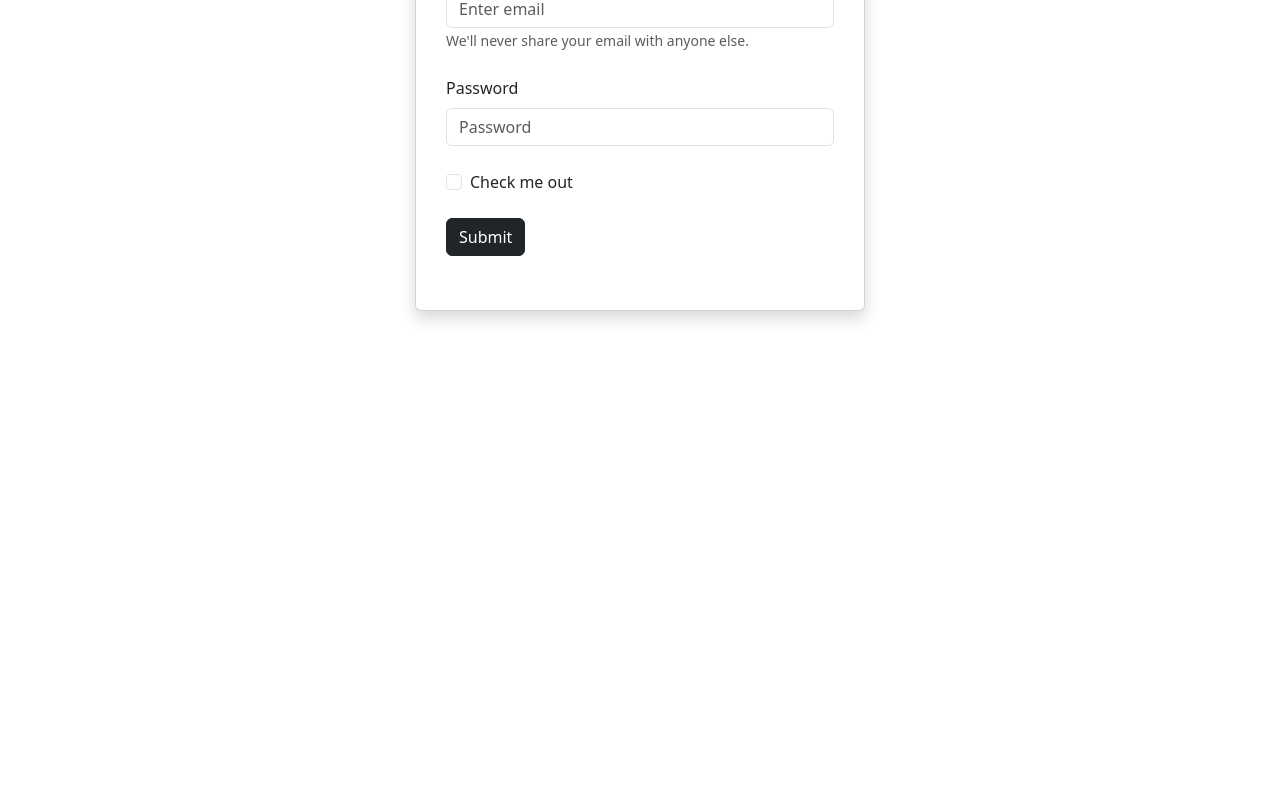
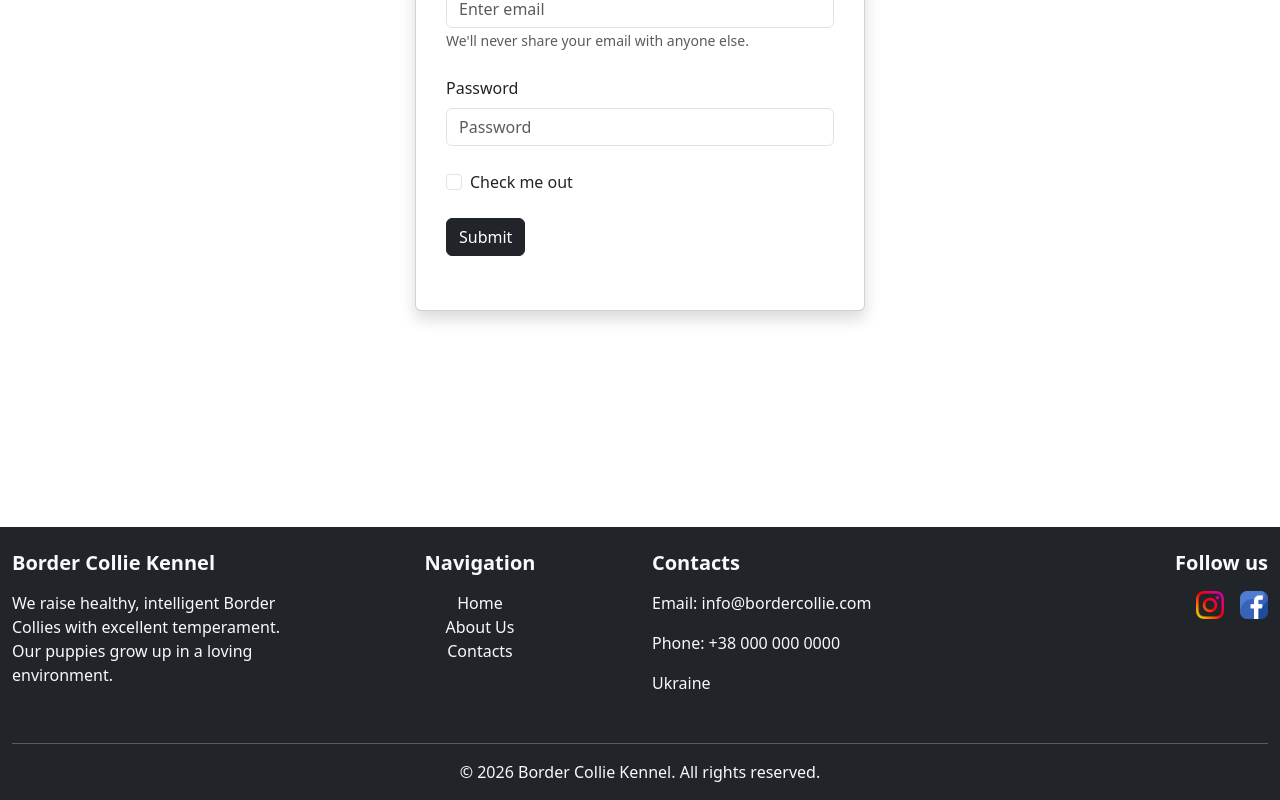
Before and after one commit to lilyashushka-ux/my-project-2, a React (Vite) app: page /contact in a window 1280 px wide. Shown: the part 321-1121 px from the top of the page. Before the commit the page ends 800 px from the top, so only its background shows below. Built offline with nearby package versions, Linux system fonts and the light colour scheme.

Commit message:
Add footer

```diff
--- a/src/App.jsx
+++ b/src/App.jsx
@@ -1,14 +1,26 @@
 import './App.css';
-import {Button} from 'react-bootstrap';
 import 'bootstrap/dist/css/bootstrap.min.css';
 import Header from "./components/header.jsx";
-
+import Footer from "./components/footer.jsx";
+import { BrowserRouter as Router, Routes, Route } from "react-router-dom";
+import Home from "./pages/Home.jsx";
+import About from "./pages/About.jsx";
+import Contact from "./pages/Contact.jsx";
 
 function App() {
     return(
-        <div>
+        <>
+    <Router>
     <Header />
-        </div>
+        <Routes>
+        <Route path="/" element={<Home />} />
+        <Route path="/about" element={<About />} />
+        <Route path="/contact" element={<Contact />} />
+      </Routes>
+    <Footer />
+        </Router>
+
+        </>
     )
 }
 
--- /dev/null
+++ b/src/components/footer.jsx
@@ -0,0 +1,70 @@
+import React from "react";
+import instagram from "../assets/instagram.png";
+import facebook from "../assets/facebook.png";
+import 'bootstrap/dist/css/bootstrap.min.css';
+import { BrowserRouter as Router, Routes, Route, Link } from 'react-router-dom';
+
+
+export default class Footer extends React.Component {
+    render() {
+        return(
+            <>
+         <footer className="bg-dark text-light pt-4 pb-3 mt-5">
+      <div className="container-fluid">
+  <div className="row align-items-start">
+
+    {/* About */}
+    <div className="col-6 col-md-3 mb-3">
+      <h5 className="mb-3 fw-semibold">Border Collie Kennel</h5>
+      <p>
+        We raise healthy, intelligent Border Collies with excellent
+        temperament. Our puppies grow up in a loving environment.
+      </p>
+    </div>
+
+    {/* Navigation */}
+    <div className="col-6 col-md-3 mb-3 text-center">
+      <h5 className="mb-3 fw-semibold">Navigation</h5>
+      <ul className="list-unstyled">
+  <li>
+    <Link to="/" className="text-light text-decoration-none">Home</Link>
+  </li>
+  <li>
+    <Link to="/about" className="text-light text-decoration-none">About Us</Link>
+  </li>
+  <li>
+    <Link to="/contact" className="text-light text-decoration-none">Contacts</Link>
+  </li>
+</ul>
+    </div>
+
+    {/* Contacts */}
+    <div className="col-6 col-md-3 mb-3">
+      <h5 className="mb-3 fw-semibold">Contacts</h5>
+      <p>Email: info@bordercollie.com</p>
+      <p>Phone: +38 000 000 0000</p>
+      <p>Ukraine</p>
+    </div>
+
+    {/* Follow us */}
+    <div className="col-6 col-md-3 mb-3 text-md-end text-center">
+      <h5 className="mb-3 fw-semibold">Follow us</h5>
+
+      <div className="d-flex gap-3 mt-2 justify-content-md-end justify-content-center">
+        <img src={instagram} alt="instagram" width={28}/>
+        <img src={facebook} alt="facebook" width={28}/>
+      </div>
+    </div>
+
+  </div>
+  <hr className="border-light"/>
+
+        <div className="text-center">
+          © {new Date().getFullYear()} Border Collie Kennel. All rights reserved.
+        </div>
+</div>
+    </footer>
+           </>
+        )
+    }
+}
--- a/src/components/header.jsx
+++ b/src/components/header.jsx
@@ -38,13 +38,7 @@ export default class Header extends Component {
                 </Navbar.Collapse>
                 </Container>
             </Navbar>
-            <Router>
-               <Routes>
-        <Route path="/" element={<Home />} />
-        <Route path="/about" element={<About />} />
-        <Route path="/contact" element={<Contact />} />
-      </Routes>
-            </Router>
+
             </>
         );
     }
```
Also changed, not shown: src/assets/facebook.png (added), src/assets/instagram.png (added).
